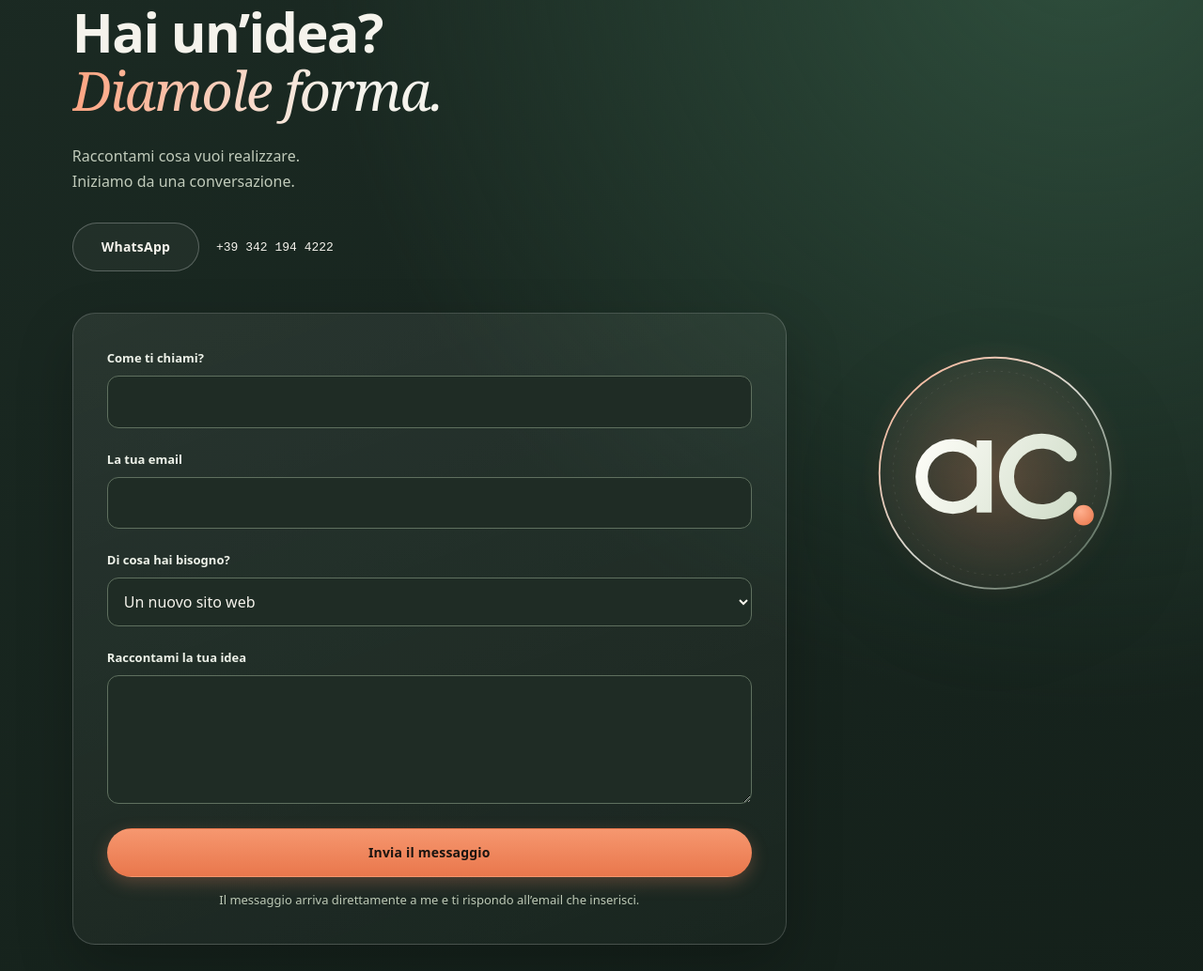
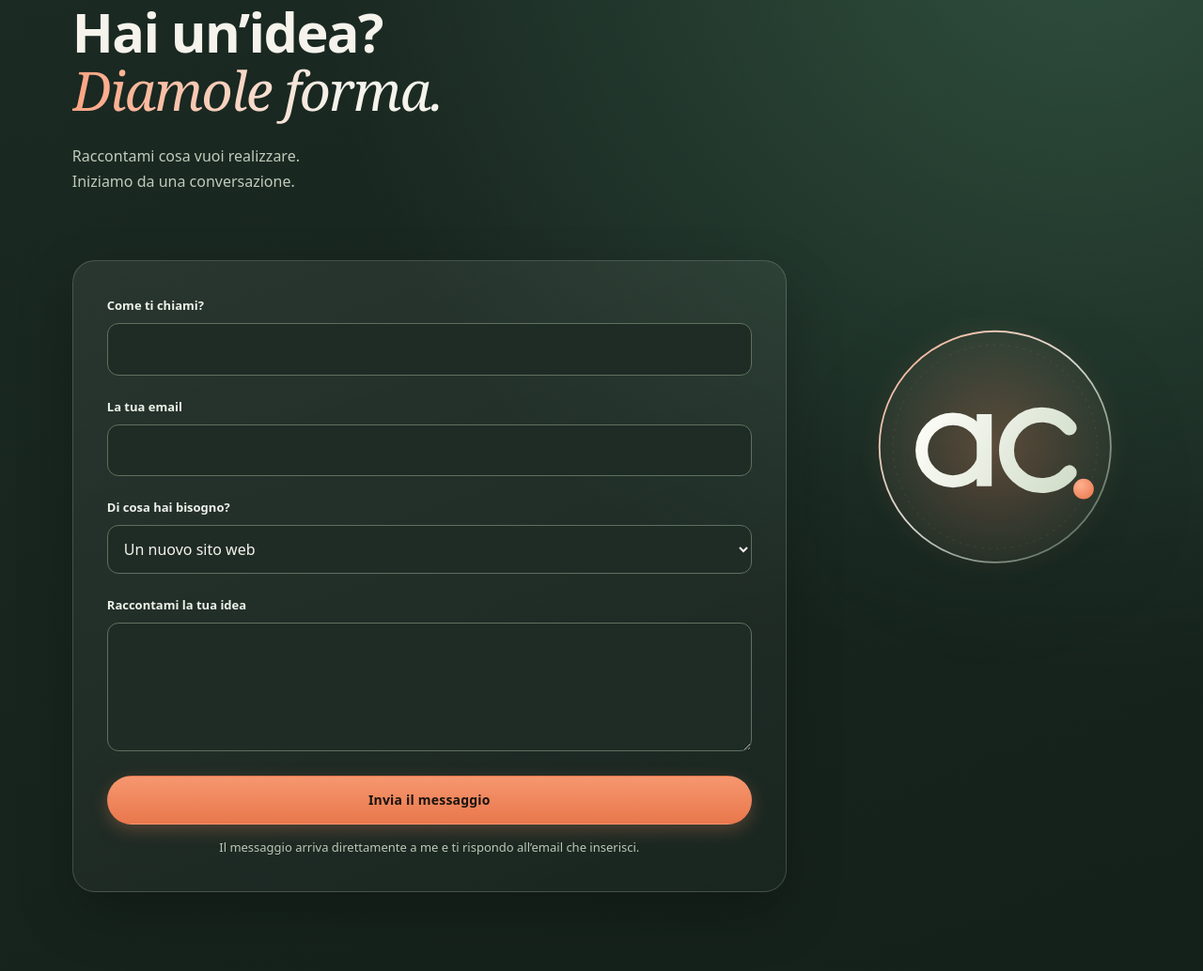
Before and after one commit to alessiocogoni/Cogoni, a plain HTML site: page index.html in a window 1280 px wide. Shown: the part 3772-4806 px from the top of the page at 94% size. Drawn offline with Linux system fonts and the light colour scheme.

Commit message:
Contatti: rimossi WhatsApp e telefono sopra il form
Co-Authored-By: Claude Sonnet 5.5 <noreply@anthropic.com>
Claude-Session: https://claude.ai/code/session_018n3MGQQX211uPRtrtBuyBU

```diff
--- a/index.html
+++ b/index.html
@@ -229,11 +229,6 @@
 <em>Diamole forma.</em>
 </h2>
 <p>Raccontami cosa vuoi realizzare.<br>Iniziamo da una conversazione.</p>
-<div class="contact-actions">
-<a class="button button-outline" href="https://wa.me/393421944222" target="_blank" rel="noopener noreferrer">WhatsApp
-</a>
-<a class="phone-link" href="tel:+393421944222">+39 342 194 4222</a>
-</div>
 </div>
 <form id="contactForm">
 <label for="contactName">Come ti chiami?</label>
```
